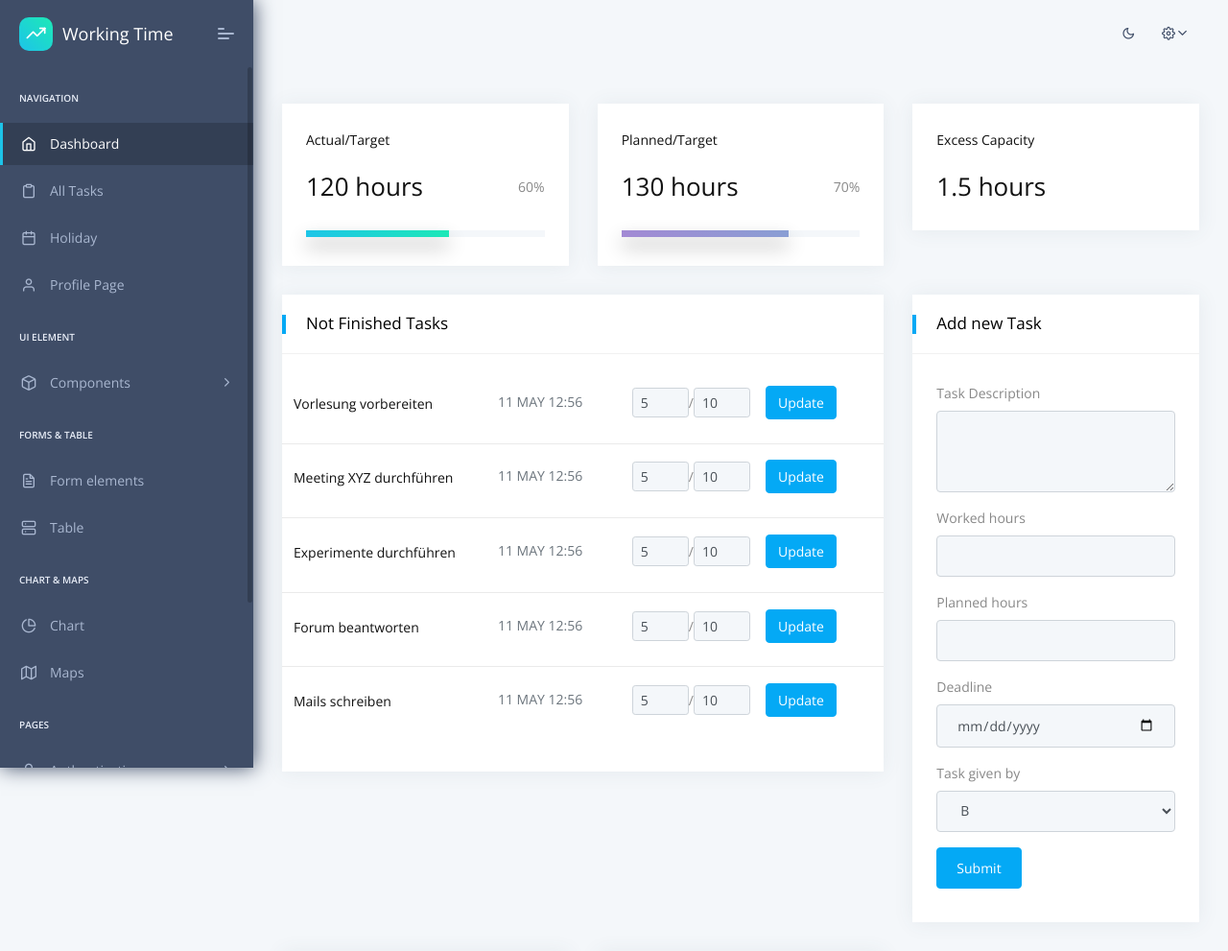
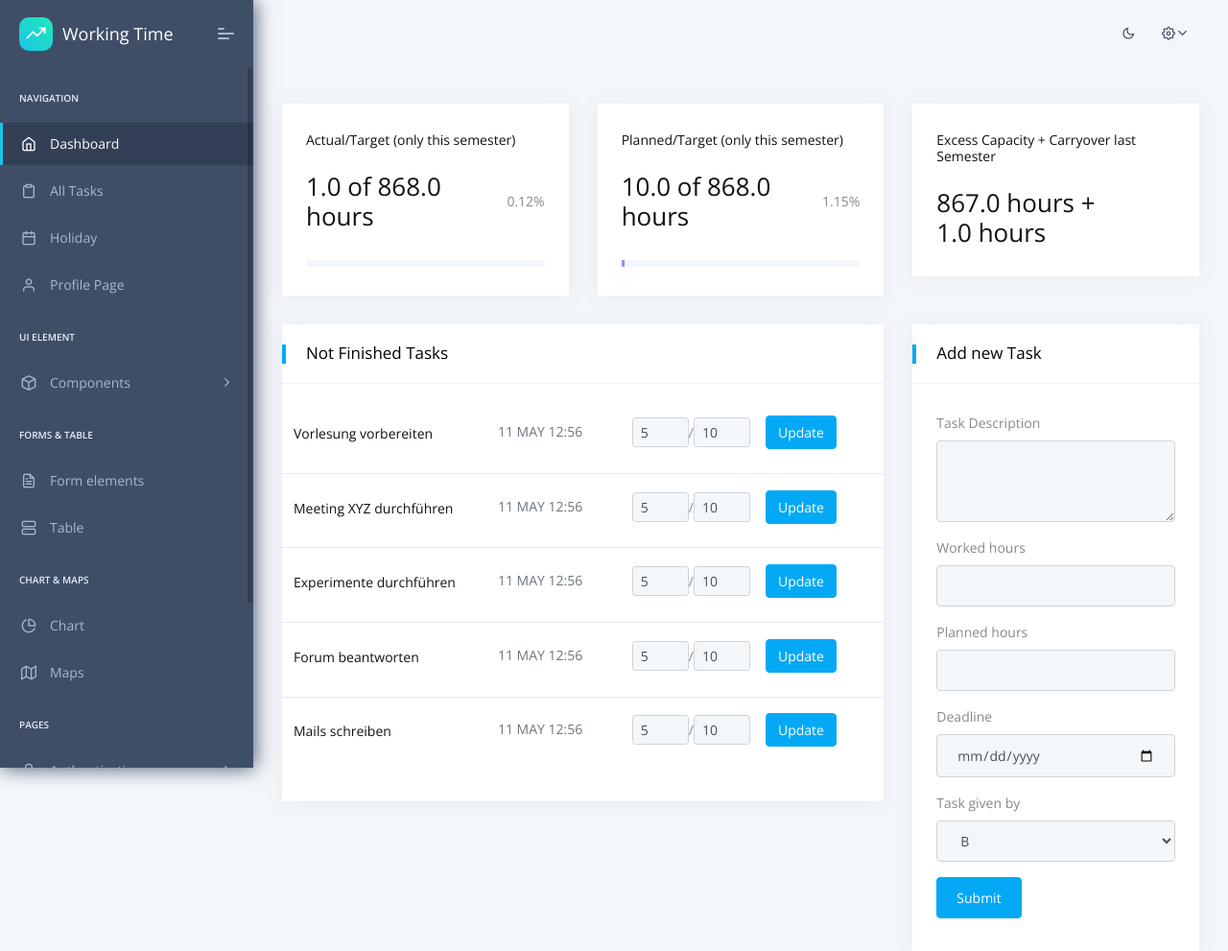
Before and after one commit to henrydatei/working-time-recording, a Django app: page / in a window 1280 px wide. Shown: the top 991 px of the page at 96% size. Run offline with Django 3.2, Linux system fonts and the light colour scheme; a user stored in the database is signed in; tables that the repository leaves empty hold one stand-in row (values such as "Sample post"); some libraries are stand-ins or nearby versions.

Commit message:
anzeigen der gearbeiteten Stunden

```diff
--- a/Website/apps/home/views.py
+++ b/Website/apps/home/views.py
@@ -8,11 +8,33 @@ from django.contrib.auth.decorators import login_required
 from django.http import HttpResponse, HttpResponseRedirect
 from django.template import loader
 from django.urls import reverse
+from .models import Task, Holiday, Profile
 
+import datetime as dt
+import numpy as np
 
 @login_required(login_url="/login/")
 def index(request):
-    context = {'segment': 'index'}
+    logged_user = request.user
+    hours_to_work = np.busday_count(logged_user.profile.contract_start_date, dt.date.today()) * logged_user.profile.hours_per_week # TODO: add Feiertage
+    tasks = Task.objects.filter(assigned_to=logged_user)
+    worked_hours = sum([task.worked_hours for task in tasks])
+    worked_hours_pct = round(worked_hours / hours_to_work * 100, 2)
+    planned_hours = sum([task.total_hours for task in tasks])
+    planned_hours_pct = round(planned_hours / hours_to_work * 100, 2)
+    excess_hours = hours_to_work - worked_hours
+
+    context = {
+        'segment': 'index',
+        'hours_to_work': hours_to_work,
+        'worked_hours': worked_hours,
+        'worked_hours_pct': worked_hours_pct,
+        'planned_hours': planned_hours,
+        'planned_hours_pct': planned_hours_pct,
+        'carry_over_hours_from_last_semester': logged_user.profile.carry_over_hours_from_last_semester,
+        'excess_hours': excess_hours,
+        'tasks': tasks
+    }
 
     html_template = loader.get_template('home/index.html')
     return HttpResponse(html_template.render(context, request))
--- a/Website/apps/templates/home/index.html
+++ b/Website/apps/templates/home/index.html
@@ -24,19 +24,19 @@
                                 <div class="col-md-6 col-xl-4">
                                     <div class="card daily-sales">
                                         <div class="card-block">
-                                            <h6 class="mb-4">Actual/Target</h6>
+                                            <h6 class="mb-4">Actual/Target (only this semester)</h6>
                                             <div class="row d-flex align-items-center">
                                                 <div class="col-9">
-                                                    <h3 class="f-w-300 d-flex align-items-center m-b-0">120 hours</h3>
+                                                    <h3 class="f-w-300 d-flex align-items-center m-b-0">{{ worked_hours }} of {{ hours_to_work }} hours</h3>
                                                 </div>
 
                                                 <div class="col-3 text-right">
-                                                    <p class="m-b-0">60%</p>
+                                                    <p class="m-b-0">{{ worked_hours_pct }}%</p>
                                                 </div>
                                             </div>
                                             <div class="progress m-t-30" style="height: 7px;">
                                                 <div class="progress-bar progress-c-theme" role="progressbar"
-                                                        style="width: 60%;" aria-valuenow="60" aria-valuemin="0"
+                                                        style="width: {{ worked_hours_pct }}%;" aria-valuenow="{{ worked_hours_pct }}" aria-valuemin="0"
                                                         aria-valuemax="100"></div>
                                             </div>
                                         </div>
@@ -47,18 +47,18 @@
                                 <div class="col-md-6 col-xl-4">
                                     <div class="card Monthly-sales">
                                         <div class="card-block">
-                                            <h6 class="mb-4">Planned/Target</h6>
+                                            <h6 class="mb-4">Planned/Target (only this semester)</h6>
                                             <div class="row d-flex align-items-center">
                                                 <div class="col-9">
-                                                    <h3 class="f-w-300 d-flex align-items-center  m-b-0">130 hours</h3>
+                                                    <h3 class="f-w-300 d-flex align-items-center  m-b-0">{{ planned_hours }} of {{ hours_to_work }} hours</h3>
                                                 </div>
                                                 <div class="col-3 text-right">
-                                                    <p class="m-b-0">70%</p>
+                                                    <p class="m-b-0">{{ planned_hours_pct }}%</p>
                                                 </div>
                                             </div>
                                             <div class="progress m-t-30" style="height: 7px;">
                                                 <div class="progress-bar progress-c-theme2" role="progressbar"
-                                                        style="width: 70%;" aria-valuenow="70" aria-valuemin="0"
+                                                        style="width: {{ planned_hours_pct }}%;" aria-valuenow="{{ planned_hours_pct }}" aria-valuemin="0"
                                                         aria-valuemax="100"></div>
                                             </div>
                                         </div>
@@ -69,10 +69,10 @@
                                 <div class="col-md-12 col-xl-4">
                                     <div class="card yearly-sales">
                                         <div class="card-block">
-                                            <h6 class="mb-4">Excess Capacity</h6>
+                                            <h6 class="mb-4">Excess Capacity + Carryover last Semester</h6>
                                             <div class="row d-flex align-items-center">
                                                 <div class="col-9">
-                                                    <h3 class="f-w-300 d-flex align-items-center  m-b-0">1.5 hours</h3>
+                                                    <h3 class="f-w-300 d-flex align-items-center  m-b-0">{{ excess_hours }} hours + {{ carry_over_hours_from_last_semester }} hours</h3>
                                                 </div>
                                             </div>
                                         </div>
```
